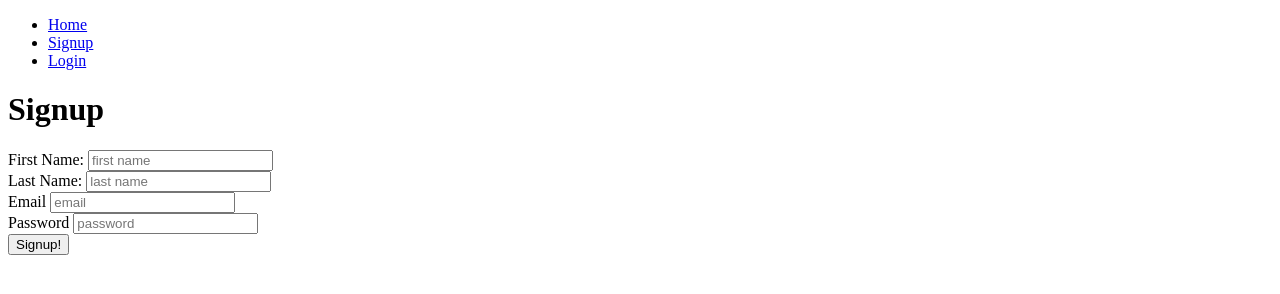
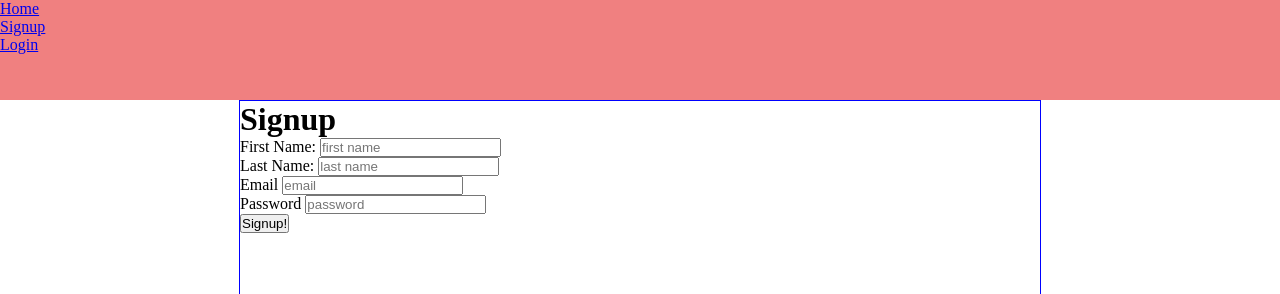
Before and after one commit to jonathan-crepeau/forever-homes-2, a website: page views/signup.html in a window 1280 px wide. Shown: the top 294 px of the page. Drawn offline with Linux system fonts and the light colour scheme.

Commit message:
updated main.css to serve layout styles to all html files

```diff
--- a/public/styles/main.css
+++ b/public/styles/main.css
@@ -1,4 +1,28 @@
-.input-error {
-    background-color: #F5CAC3;
-    border: red 2px solid;
+* {
+    padding: 0;
+    margin: 0;
 }
+
+body {
+    height: calc(100vh + 20px);
+    width: 100%;
+}
+
+header {
+    background-color: lightcoral;
+    height: 100px;
+    width: 100%;
+}
+
+main {
+    height: calc(100vh - 100px);
+    width: 800px;
+    margin: 0 auto;
+    border: 1px blue solid;
+}
+
+footer {
+    background-color: black;
+    color: white;
+    text-align: center;
+}
--- a/views/signup.html
+++ b/views/signup.html
@@ -19,10 +19,10 @@
             </ul>
         </nav>
     </header>
-    <main>
+    <main class="dis-flex flow align-cen just-cen">
         <h1>Signup</h1>
         <div id="form-container">
-            <form action="" id="signup-form">
+            <form action="" id="signup-form" class="dis-flex flow align-cen just-cen">
                 <div class="form-group">
                     <label for="first-name">First Name:</label>
                     <input type="text" id="first-name" name="firstName" placeholder="first name">
```
Also changed, not shown: views/homepage.html (+2 -0 lines), views/profile.html (+1 -0 lines), views/search.html (+1 -0 lines), public/styles/homepage.css (added).
